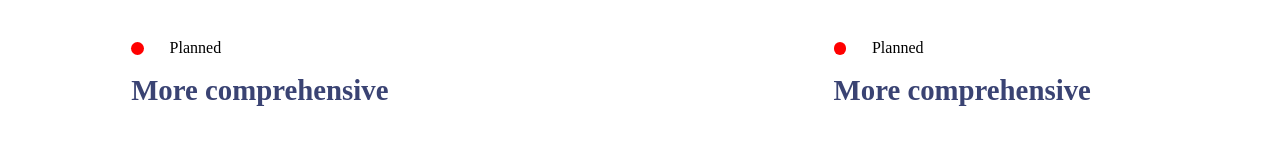
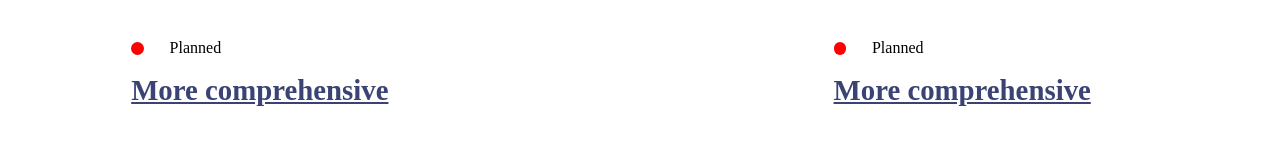
Before and after one commit to Junjiequan/product-feedback-app, a React (Create React App) app: page /roadmap in a window 1280 px wide. Shown: the part 340-491 px from the top of the page. Built offline with nearby package versions, Linux system fonts and the light colour scheme; the HTML template or start-up script is replaced by a standard one.

Commit message:
change categoryitem h3 to link

```diff
--- a/src/components/RoadMap/CategoryItem.tsx
+++ b/src/components/RoadMap/CategoryItem.tsx
@@ -6,7 +6,7 @@ const CategoryItem = () => {
   return (
     <C.CategoryItem>
       <C.CategoryItemSpan>Planned</C.CategoryItemSpan>
-      <C.CategoryItemH3>More comprehensive</C.CategoryItemH3>
+      <C.CategoryItemLink to="/">More comprehensive</C.CategoryItemLink>
       <C.CategoryItemDesc>
         It would be great... asdajsdasij sdasij sdasij
       </C.CategoryItemDesc>
--- a/src/components/RoadMap/RoadMapElements.ts
+++ b/src/components/RoadMap/RoadMapElements.ts
@@ -108,11 +108,16 @@ export const CategoryItemSpan = styled.span`
   }
 `;
 
-export const CategoryItemH3 = styled.h3`
+export const CategoryItemLink = styled(LinkR)`
   font-size: 1.8rem;
   line-height: 2.6rem;
+  font-weight: 700;
   color: ${COLORS.darkBlue};
   margin: 0.8rem 0 0.6rem;
+  transition: color ${TRANSITION.ease};
+  &:hover {
+    color: ${COLORS.blue};
+  }
 `;
 
 export const CategoryItemDesc = styled.p`
```
